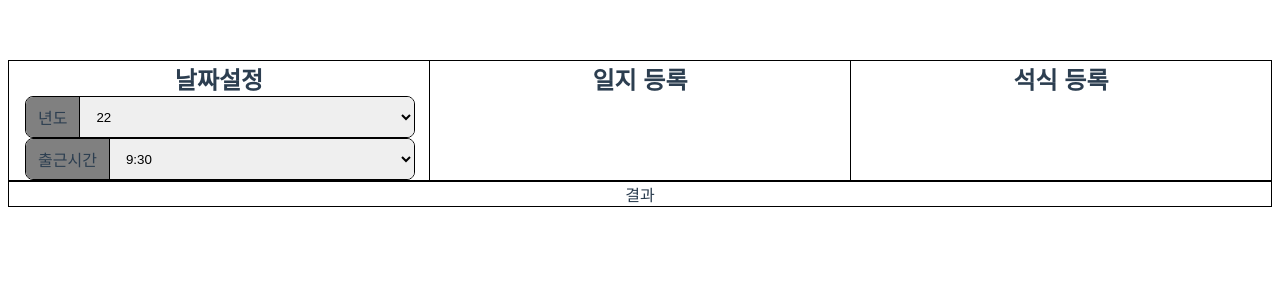
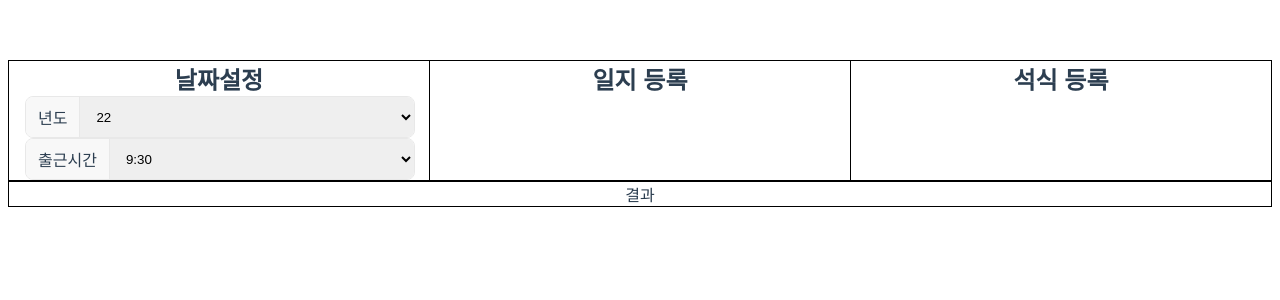
Before and after one commit to teller2016/vue-fe-overtime, a Vue app: page / in a window 1280 px wide. Shown: the top 300 px of the page. Built offline with nearby package versions, Linux system fonts and the light colour scheme.

Commit message:
global style added

```diff
--- a/src/components/elements/SelectElement.vue
+++ b/src/components/elements/SelectElement.vue
@@ -26,7 +26,7 @@ export default {
     align-items: stretch;
     flex-wrap: nowrap;
     width: 100%;
-    border: 1px solid black;
+    border: 1px solid $gray100;
     border-radius: 8px;
 
     select {
@@ -39,8 +39,8 @@ export default {
       &__title {
         flex-grow: 0;
         padding: 8px 12px;
-        background: gray;
-        border-right: 1px solid black;
+        background: $gray50;
+        border-right: 1px solid $gray100;
       }
 
       &__element {
--- /dev/null
+++ b/src/styles/variables.scss
@@ -0,0 +1,4 @@
+$gray50: #f8f8f8;
+$gray100: #e8e8e8;
+$gray600: #999;
+$gray800: #666;
--- a/vue.config.js
+++ b/vue.config.js
@@ -1,4 +1,11 @@
 const { defineConfig } = require("@vue/cli-service");
 module.exports = defineConfig({
   transpileDependencies: true,
+  css: {
+    loaderOptions: {
+      sass: {
+        additionalData: `@import "@/styles/variables.scss";`,
+      },
+    },
+  },
 });
```
